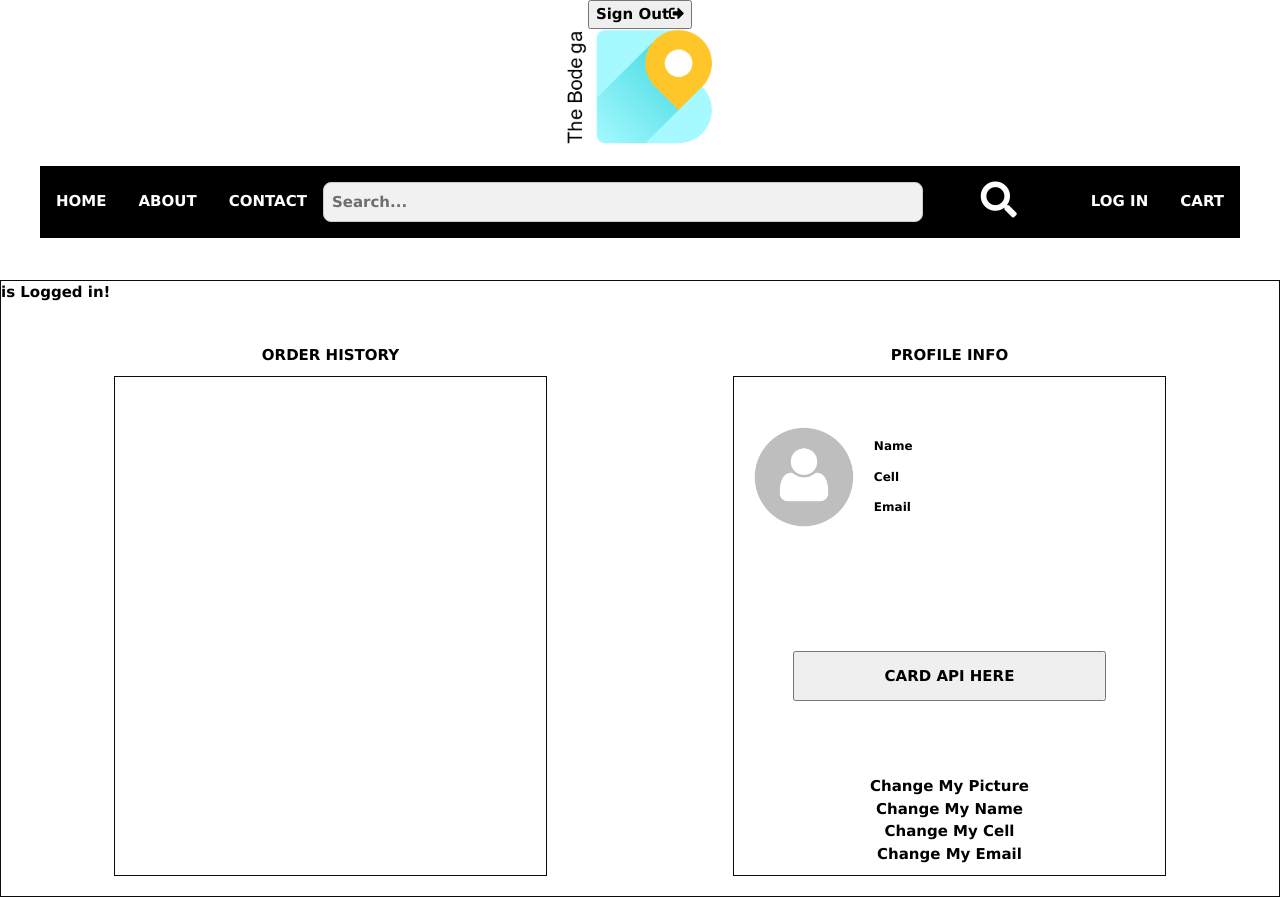
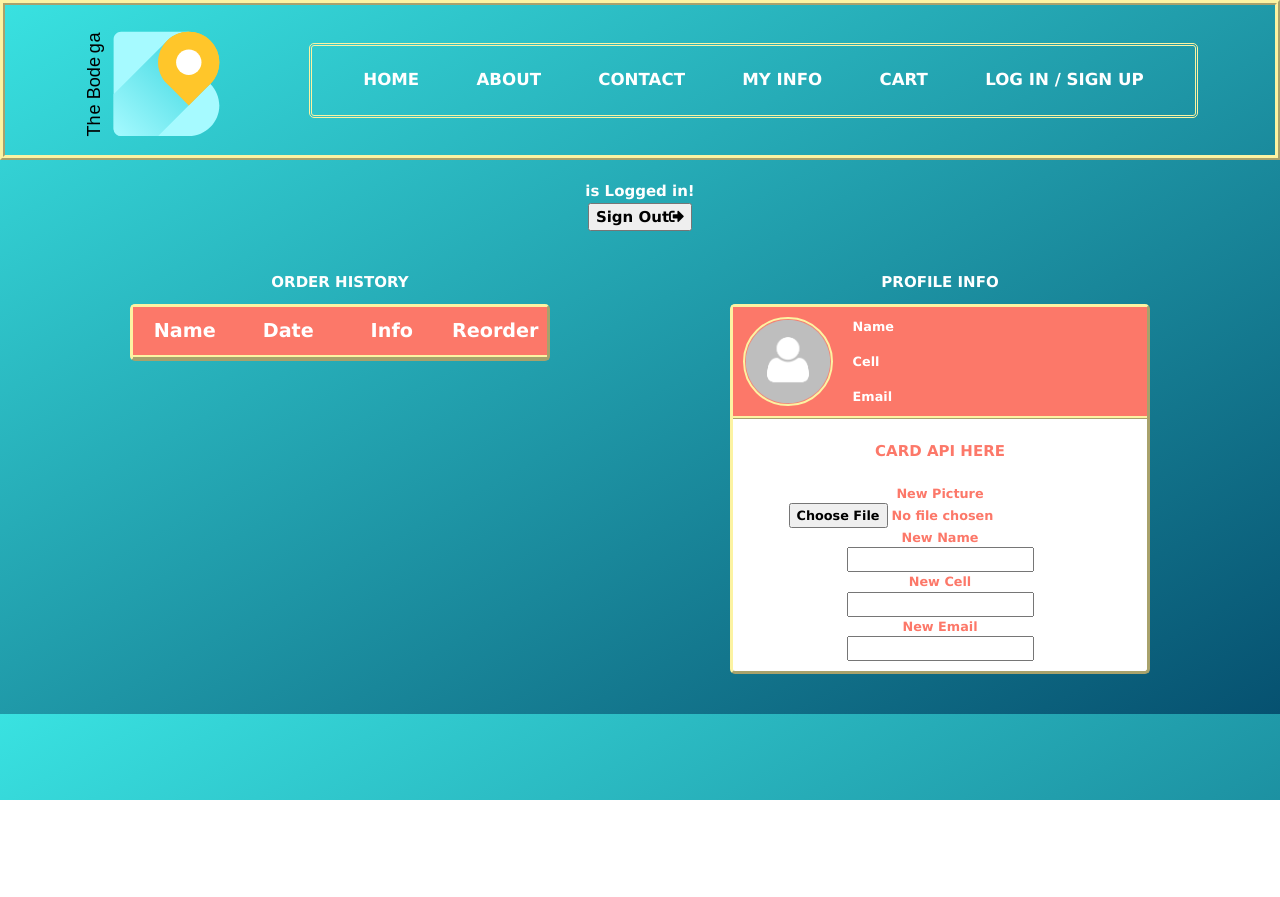
Before and after one commit to dannhidinh/CEN3031_group-project, a website: page bootcamp4/client/UserPage.html in a window 1280 px wide. After the commit the page ends 800 px from the top, so only its background shows below. Drawn offline with nearby package versions, Linux system fonts and the light colour scheme; no server answers.

Commit message:
UserPage/CartPage redesign

```diff
--- a/bootcamp4/client/UserPage.html
+++ b/bootcamp4/client/UserPage.html
@@ -7,45 +7,43 @@
   </head>
   <body class='userPage' ng-app="directoryApp" ng-controller="ListingsController">
     <div class='topBar'>
+      <img class='logo' src='./pictures/logo_transparent.svg' height='150px' width='150px'/>
+      <div class="navBar">
+        <button class="home-link"><a href="index.html">HOME</a></button>
+        <button class="about-link"><a href="#about">ABOUT</a></button>
+        <button class="contact-link"><a href="#contact">CONTACT</a></button>
+        <button class="user-link"><a href="UserPage.html">MY INFO</a></button>
+        <button class="cart-link"><a href="CartPage.html">CART</a></button>
+        <button class="login-link"><a href="LoginPage.html">LOG IN / SIGN UP</a></button>
+      </div>
+    </div>
+    <div class='userContent'>
+      <div class='loggedIn'>{{currentUser.name}} is Logged in!</div>
       <div class='sideButtons'>
         <button class='signout' ng-click='signOut()'>
           <span>Sign Out</span><i class='fas fa-sign-out-alt'></i>
         </button>
       </div>
-      <img class='logo' src='./pictures/BodegaLogo.PNG' height='150px' width='150px'/>
-      <div class="navBar w3-main w3-content" style="max-width:1200px">
-        <div class="w3-bar w3-black w3-padding-16">
-          <a href="index.html" class="w3-bar-item w3-button">HOME</a>
-          <a href="#about" class="w3-bar-item w3-button">ABOUT</a>
-          <a href="#contact" class="w3-bar-item w3-button">CONTACT</a>
-
-          <input class="w3-input w3-half w3-border w3-round-large w3-light-gray" type="text" placeholder="Search..." style="color: black">
-          <i class="fa fa-search w3-xxlarge" ></i>
-
-          <a href="CartPage.html" class="w3-right w3-bar-item w3-button">CART</a>
-          <!--<i class="fa fa-shopping-cart w3-xxlarge" ></i> -->
-          <a href="LoginPage.html" class="w3-right w3-bar-item w3-button">LOG IN</a>
-          <!-- <i class="fa fa-sign-in w3-xxlarge" ></i> -->
-        </div>
-      </div>
-    </div>
-  </div>
-    <div class='userContent'>
-      {{currentUser.name}} is Logged in!
       <div class='infoContainer'>
         <div class='history'>
-          <span>ORDER HISTORY</span>
+          <span class="topTitle">ORDER HISTORY</span>
           <div class='listedItems'>
+            <div class='itemHeaders'>
+              <div class='nameHeader'>Name</div>
+              <div class='dateHeader'>Date</div>
+              <div class='descriptionHeader'>Info</div>
+              <div class='reorderHeader'>Reorder</div>
+            </div>
             <div class='individualItem' ng-repeat= 'orderHist in currentUser.orderHist'>
               <div class='itemName'>{{orderHist.Product}}</div> <!--Place item name data here in {}-->
               <div class='orderDate'>{{orderHist.transaction.getDate()}}</div> <!--Place item last order data here in {}-->
-              <i class='descriptionButton fas fa-info-circle'></i> <!--Link to product page for item ID-->
-              <i class='reorderButton fas fa-plus-circle'></i><!--Link to add item to current user cart-->
+              <div class='descriptionButton'><i class='fas fa-info-circle'></i></div> <!--Link to product page for item ID-->
+              <div class='reorderButton'><i class='fas fa-plus-circle'></i></div> <!--Link to add item to current user cart-->
             </div>
           </div>
         </div>
         <div class='userInfo'>
-          <span>PROFILE INFO</span>
+          <span class="topTitle">PROFILE INFO</span>
           <div class='listedInfo'>
             <div class='mainInfo'>
               <img class='userPic' src='./pictures/ProfileIcon.png' height='100px' width='100px'/> <!--Place user-submitted image here in {} in src-->
@@ -59,12 +57,12 @@
               <button class='myCard'>CARD API HERE</button>
               <!--Link saved payment API here-->
             </div>
-            <div class='changeInfo'>
-              <div class='submittedImg'>Change My Picture</div> <!--Find dropImage API and place here-->
-              <div class='changeName'>Change My Name</div>
-              <div class='changeCell'>Change My Cell</div>
-              <div class='changeEmail'>Change My Email</div>
-            </div>
+            <form class='changeInfo'>
+              <div class='submittedImg'>New Picture</div><input type="file" /><!--Find dropImage API and place here-->
+              <div class='changeName'>New Name</div><input type='text' />
+              <div class='changeCell'>New Cell</div><input type='text' />
+              <div class='changeEmail'>New Email</div><input type='email' />
+            </form>
           </div>
         </div>
       </div>
--- a/bootcamp4/client/styles/CartPageStyles.css
+++ b/bootcamp4/client/styles/CartPageStyles.css
@@ -2,30 +2,48 @@
   box-sizing: border-box;
   font-family: 'Verdana', sans-serif;
   font-weight: bold;
+  text-decoration: none;
 }
 
 .cartPage{
   text-align: center;
+  background-image: linear-gradient(to bottom right, rgb(57, 226, 225), rgb(6, 81, 112));
 }
 
 .topBar{
   order: 1;
-  height: 150px;
   width: 100%;
   display: flex;
-  flex-direction: column;
-  justify-content: space-between;
+  flex-direction: row;
+  justify-content: space-evenly;
   align-items: center;
+  color: #FFFFFF;
+  border: 5px ridge #FCF3A2;
 }
 
 .logo{
   order: 1;
-  margin-bottom: 20px;
 }
 
 .navBar{
   order: 2;
-  width: 100%;
+  width: 70%;
+  border-radius: 5px;
+  border: 3px double #FCF3A2;
+  display: flex;
+  flex-direction: row;
+  align-items: center;
+  justify-content: space-evenly;
+  height: 75px;
+}
+
+.home-link, .about-link, .contact-link, .cart-link, .login-link, .user-link{
+  outline: none;
+  background-color: transparent;
+  border: none;
+  color: white;
+  max-height: 60%;
+  font-size: 1.3vw;
 }
 
 .cartContent{
@@ -33,49 +51,89 @@
   display: flex;
   flex-direction: column;
   align-items: center;
-  margin-top: 100px;
   width: 100%;
-  border: 1px solid #0B0B0B;
+  padding: 20px 20px;
+  background-color: inherit;
 }
 
+.loggedIn{
+  color: #FFFFFF;
+}
 .title{
   width: 100%;
   font-size: 18px;
-  margin: 40px 40px;
+  margin: 20px 20px;
+  color: #FFFFFF;
 }
 
 .infoContainer{
   order: 2;
-  width: 80%;
+  width: 75%;
   display: flex;
   flex-direction: column;
   justify-content: space-around;
   align-items: center;
-  border: 1px solid #0B0B0B;
-  padding: 0px 20px;
+  border: 3px outset #FCF3A2;
+  background-color: #FFFFFF;
+  color: #FC7869;
+  border-radius: 5px;
 }
 
-.individualCartListing, .cartHeaders{
+.cartHeaders{
   width: 100%;
   display: flex;
   flex-direction: row;
+  justify-content: space-around;
+  border-bottom: 3px ridge #FCF3A2;
+  color: #FFFFFF;
+  background-color: #FC7869;
+  padding: 10px 0px;
+}
+
+.nameHeader, .quantityHeader, .priceHeader, .removeHeader{
+  height: 100%;
+  width: 25%;
+}
+
+.individualCartListing{
+  width: 100%;
+  height: 40px;
+  display: flex;
+  flex-direction: row;
+  justify-content: space-around;
   align-items: center;
-  justify-content: space-between;
   margin: 10px 10px;
   font-size: 14px;
 }
 
-.removeListing{
-  border: 2px solid #0B0B0B;
+.itemName, .itemQuantity, .listingPrice, .removeListingContainer{
+  height: 100%;
+  width: 25%;
+}
+
+.removeButton{
   color: #0B0B0B;
   cursor: pointer;
   outline: none;
+  background: transparent;
+  border: 2px outset #FC7869;
+  border-radius: 5px;
 }
 
 .separateCalcRow{
   margin: 20px 20px;
-  position: relative;
-  left: 16%;
+  display: flex;
+  align-items: center;
+  justify-content: center;
+  flex-direction: column;
+}
+
+.calculate{
+  border: 2px outset #FCF3A2;
+  background-color: #FC7869;
+  color: #FFFFFF;
+  cursor: pointer;
+  border-radius: 5px;
 }
 
 .bottomButtons{
@@ -89,8 +147,16 @@
 }
 
 .backToProducts, .order{
-  border: 2px solid #0B0B0B;
-  color: #0B0B0B;
+  border: 2px outset #FCF3A2;
+  color: #FFFFFF;
   cursor: pointer;
   outline: none;
+  background-color: #FC7869;
+  border-radius: 5px;
 }
+
+.fa-trash-alt{
+  color: #FC7869;
+  font-size: 18px;
+  padding: 2px 2px;
+}
--- a/bootcamp4/client/styles/UserPageStyles.css
+++ b/bootcamp4/client/styles/UserPageStyles.css
@@ -2,46 +2,60 @@
     box-sizing: border-box;
     font-weight: bold;
     font-family: 'Verdana', sans-serif;
+    text-decoration: none;
   }
 
   .userPage{
     text-align: center;
+    background-image: linear-gradient(to bottom right, rgb(57, 226, 225), rgb(6, 81, 112));
   }
 
   .topBar{
     order: 1;
-    height: 150px;
     width: 100%;
     display: flex;
-    flex-direction: column;
-    justify-content: space-between;
+    flex-direction: row;
+    justify-content: space-evenly;
     align-items: center;
+    color: #FFFFFF;
+    border: 5px ridge #FCF3A2;
   }
 
   .logo{
     order: 1;
-    margin-bottom: 20px;
   }
 
   .navBar{
     order: 2;
-    width: 100%;
+    width: 70%;
+    border-radius: 5px;
+    border: 3px double #FCF3A2;
+    display: flex;
+    flex-direction: row;
+    align-items: center;
+    justify-content: space-evenly;
+    height: 75px;
+  }
+
+  .home-link, .about-link, .contact-link, .cart-link, .login-link, .user-link{
+    outline: none;
+    background-color: transparent;
+    border: none;
+    color: white;
+    max-height: 60%;
+    font-size: 1.3vw;
   }
   .userContent{
     order: 2;
     display: flex;
     flex-direction: column;
-    align-items: flex-start;
-    margin-top: 130px;
+    align-items: center;
+    padding: 20px 20px;
     width: 100%;
-    border: 1px solid #0B0B0B;
   }
 
-  .dropContent{
-    display: none;
-    position: relative;
-    z-index: 5;
-    width: 100%;
+  .loggedIn{
+    color: #FFFFFF;
   }
 
   .infoContainer{
@@ -50,9 +64,13 @@
     display: flex;
     flex-direction: row;
     justify-content: space-around;
-    align-items: center;
+    align-items: flex-start;
     width: 100%;
     padding: 20px 20px;
+  }
+
+  .topTitle{
+    color: #FFFFFF;
   }
 
   .history{
@@ -65,9 +83,11 @@
   }
 
   .listedItems{
-    height: 500px;
-    border: 1px solid #0B0B0B;
     margin-top: 10px;
+    border: 3px outset #FCF3A2;
+    background-color: #FFFFFF;
+    color: #FC7869;
+    border-radius: 5px;
   }
 
   .individualItem{
@@ -75,14 +95,36 @@
     flex-direction: row;
     align-items: center;
     justify-content: space-between;
-    margin: 10px 10px;
-    font-size: 14px;
+    font-size: 1vw;
+    margin: 10px 0;
   }
 
-  .descriptionButton, .reorderButton{
+  .itemHeaders{
+    border-bottom: 3px ridge #FCF3A2;
+    color: #FFFFFF;
+    background-color: #FC7869;
+    display: flex;
+    flex-direction: row;
+    align-items: center;
+    justify-content: space-between;
+    font-size: 1.5vw;
+    padding: 10px 0;
+  }
+
+  .nameHeader, .dateHeader, .itemName, .orderDate{
+    height: 100%;
+    width: 25%;
+  }
+
+  .descriptionButton, .reorderButton, .descriptionHeader, .reorderHeader{
+    height: 100%;
+    width: 25%;
+  }
+
+  .fa-info-circle, .fa-plus-circle{
     border-radius: 50%;
-    border: 2px solid #FFFFFF;
-    color: #0B0B0B;
+    border: 2px solid #FCF3A2;
+    color: #FC7869;
     cursor: pointer;
     outline: none;
   }
@@ -97,24 +139,37 @@
   }
 
   .listedInfo{
-    height: 500px;
-    border: 1px solid #0B0B0B;
     margin-top: 10px;
     display: flex;
     flex-direction: column;
     justify-content: space-between;
     align-items: center;
-    padding: 0px 20px;
+    border: 3px outset #FCF3A2;
+    background-color: #FFFFFF;
+    color: #FC7869;
+    border-radius: 5px;
+    padding-bottom: 10px;
   }
 
   .mainInfo{
     order: 1;
     width: 100%;
-    height: 40%;
     display: flex;
     flex-direction: row;
     align-items: center;
-    font-size: 12px;
+    justify-content: space-around;
+    font-size: 1vw;
+    background-color: #FC7869;
+    border-bottom: 3px ridge #FCF3A2;
+    color: #FFFFFF;
+    padding: 10px 10px;
+  }
+
+  .userPic{
+    border-radius: 50%;
+    border: 2px solid #FCF3A2;
+    height: 7vw;
+    width: 7vw;
   }
 
   .infoData{
@@ -123,7 +178,7 @@
     justify-content: space-between;
     align-items: flex-start;
     margin-left: 20px;
-    height: 40%;
+    height: 7vw;
     width: 75%;
   }
 
@@ -138,16 +193,27 @@
   .cardContainer{
     order: 2;
     width: 100%;
-    height: 10%
+    margin: 20px 20px;
   }
 
   .myCard{
     width: 80%;
     height: 100%;
+    outline: none;
+    border: none;
+    background-color: transparent;
+    color: #FC7869;
+    cursor: pointer;
   }
 
   .changeInfo{
     order: 3;
     width: 100%;
-    height: 20%;
+    display: flex;
+    flex-direction: column;
+    justify-content: space-around;
+    align-items: center;
+    padding: 0 20px;
+    width: 100%;
+    font-size: 1vw;
   }
```
Also changed, not shown: bootcamp4/client/CartPage.html (+10 -17 lines).
